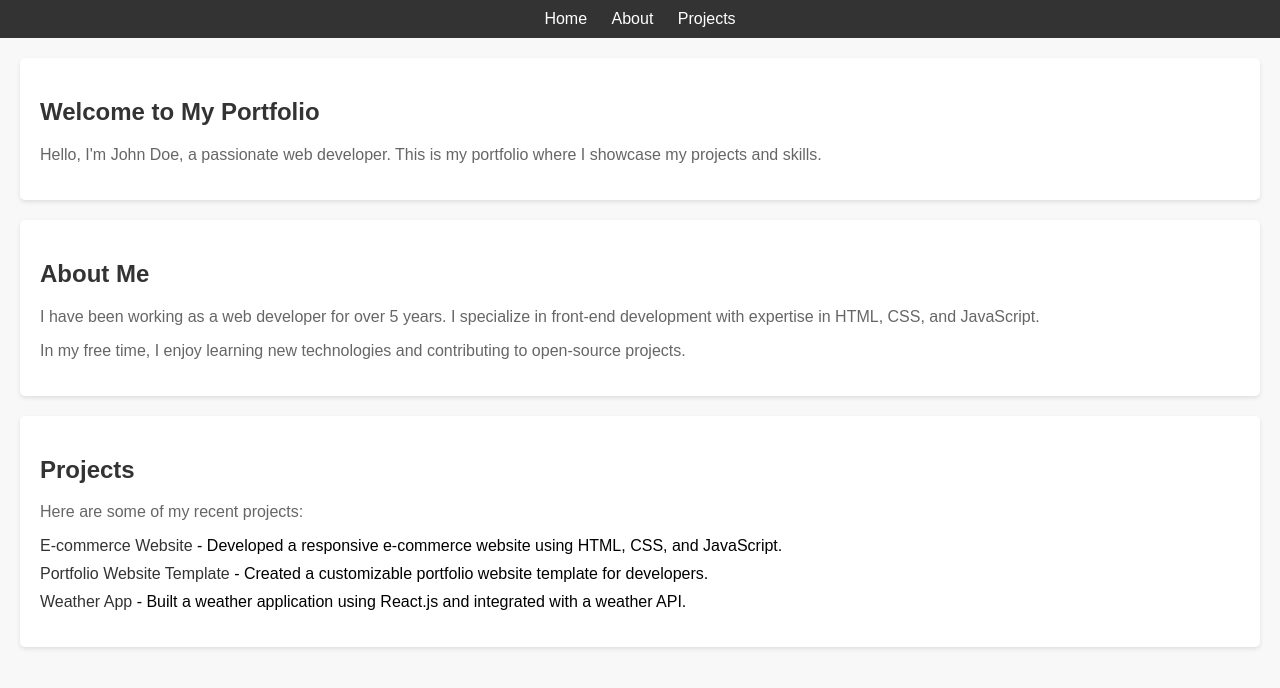
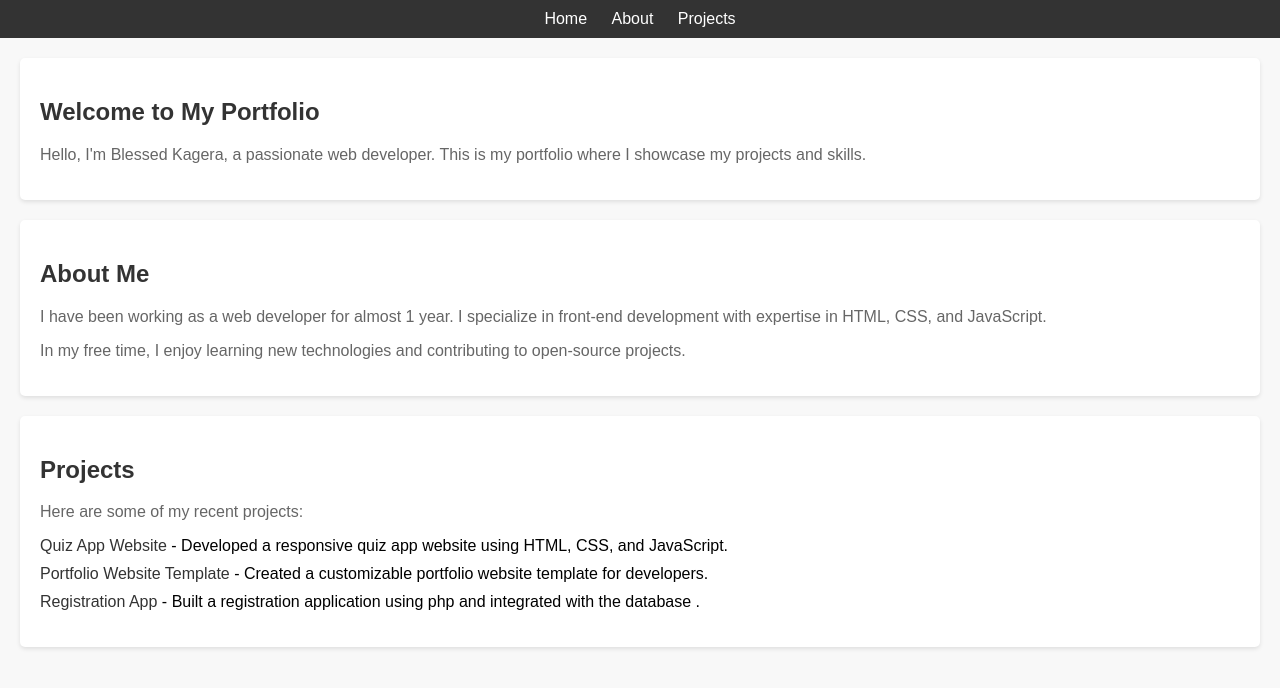
Before and after one commit to Blessed-K/Portfolio, a plain HTML site: page index.html in a window 1280 px wide. Drawn offline with Linux system fonts and the light colour scheme.

Commit message:
Portfolio

```diff
--- a/index.html
+++ b/index.html
@@ -63,12 +63,12 @@
 
     <section id="home">
         <h1>Welcome to My Portfolio</h1>
-        <p>Hello, I'm John Doe, a passionate web developer. This is my portfolio where I showcase my projects and skills.</p>
+        <p>Hello, I'm Blessed Kagera, a passionate web developer. This is my portfolio where I showcase my projects and skills.</p>
     </section>
 
     <section id="about">
         <h2>About Me</h2>
-        <p>I have been working as a web developer for over 5 years. I specialize in front-end development with expertise in HTML, CSS, and JavaScript.</p>
+        <p>I have been working as a web developer for almost 1 year. I specialize in front-end development with expertise in HTML, CSS, and JavaScript.</p>
         <p>In my free time, I enjoy learning new technologies and contributing to open-source projects.</p>
     </section>
 
@@ -76,9 +76,9 @@
         <h2>Projects</h2>
         <p>Here are some of my recent projects:</p>
         <ul>
-            <li><a href="#">E-commerce Website</a> - Developed a responsive e-commerce website using HTML, CSS, and JavaScript.</li>
+            <li><a href="#">Quiz App Website</a> - Developed a responsive quiz app website using HTML, CSS, and JavaScript.</li>
             <li><a href="#">Portfolio Website Template</a> - Created a customizable portfolio website template for developers.</li>
-            <li><a href="#">Weather App</a> - Built a weather application using React.js and integrated with a weather API.</li>
+            <li><a href="#">Registration App</a> - Built a registration application using php and integrated with the database .</li>
         </ul>
     </section>
 </body>
```
